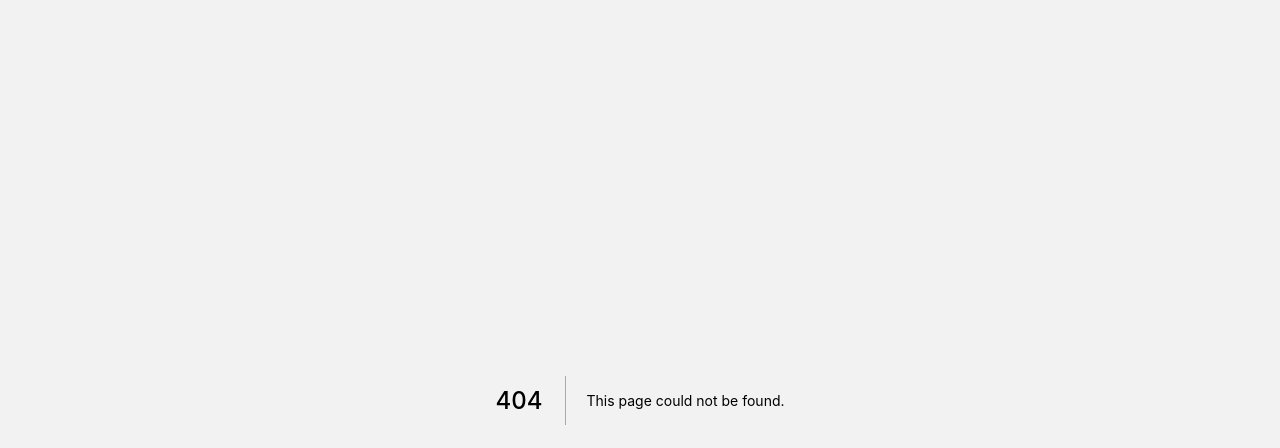
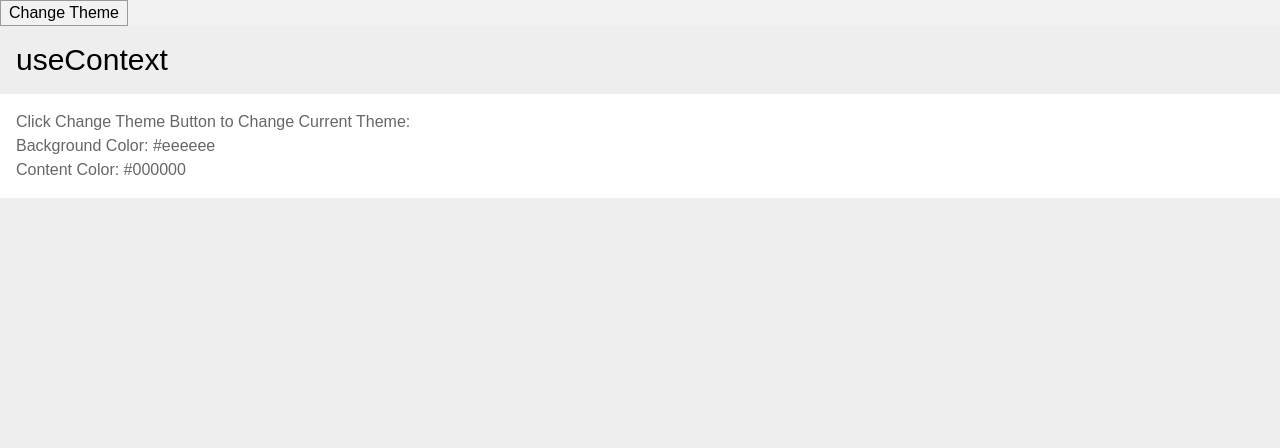
Before and after one commit to hsuanlin0202/Frontend-review, a Next.js app: page /hooks/useContext in a window 1280 px wide. Before the commit this address had no page. Shown: the top 448 px of the page. Built offline with nearby package versions, Linux system fonts and the light colour scheme.

Commit message:
useContext, useTransition

```diff
--- a/components/Layout/index.tsx
+++ b/components/Layout/index.tsx
@@ -1,3 +1,4 @@
+import { useTheme } from "hooks/useContext";
 import { ReactNode } from "react";
 
 type Props = {
@@ -5,10 +6,15 @@ type Props = {
   children: ReactNode;
 };
 const Base = ({ title, children }: Props): JSX.Element => {
+  const theme = useTheme();
+
   return (
-    <div className="py-4">
+    <div
+      className="py-4 h-screen"
+      style={{ color: theme.word, background: theme.background }}
+    >
       <h1 className="mb-4 px-4 text-3xl">{title}</h1>
-      <main className="w-full bg-white p-4">{children}</main>
+      <main className="w-full bg-white p-4 text-gray-darker">{children}</main>
     </div>
   );
 };
--- /dev/null
+++ b/hooks/useContext.tsx
@@ -0,0 +1,42 @@
+import { createContext, ReactNode, useContext, useState } from "react";
+
+const themes = {
+  light: {
+    word: "#000000",
+    background: "#eeeeee",
+  },
+  dark: {
+    word: "#ffffff",
+    background: "#222222",
+  },
+};
+
+const ThemeContext = createContext(themes.light);
+
+type ProviderProps = {
+  children: ReactNode;
+};
+
+export function ContextTheme({ children }: ProviderProps) {
+  const [currentTheme, setTheme] = useState<"light" | "dark">("light");
+
+  return (
+    <ThemeContext.Provider value={themes[currentTheme]}>
+      <div className="mb-10">
+        <button
+          type="button"
+          className="border border-gray-dark px-2"
+          onClick={() => setTheme(currentTheme === "light" ? "dark" : "light")}
+        >
+          <span>Change Theme</span>
+        </button>
+      </div>
+      {children}
+    </ThemeContext.Provider>
+  );
+}
+
+export function useTheme() {
+  const theme = useContext(ThemeContext);
+  return theme;
+}
--- a/pages/_app.tsx
+++ b/pages/_app.tsx
@@ -2,15 +2,16 @@ import React from "react";
 import Head from "next/head";
 import "../styles/globals.css";
 import getConfig from "next/config";
+import { ContextTheme } from "hooks/useContext";
 
 function MyApp({ Component, pageProps }: any) {
   return (
-    <>
+    <ContextTheme>
       <Head>
         <title>React Review</title>
       </Head>
       <Component {...pageProps} />
-    </>
+    </ContextTheme>
   );
 }
 
--- /dev/null
+++ b/pages/hooks/useContext.tsx
@@ -0,0 +1,18 @@
+import { Layout } from "components/Layout";
+import { useTheme } from "hooks/useContext";
+
+const UseContext = (): JSX.Element => {
+  const theme = useTheme();
+
+  return (
+    <Layout.Base title="useContext">
+      <>
+        <p>Click Change Theme Button to Change Current Theme:</p>
+        <p>Background Color: {theme.background}</p>
+        <p>Content Color: {theme.word}</p>
+      </>
+    </Layout.Base>
+  );
+};
+
+export default UseContext;
--- /dev/null
+++ b/pages/hooks/useTransition.tsx
@@ -0,0 +1,29 @@
+import { Layout } from "components/Layout";
+import { useId, useState, useTransition } from "react";
+
+const UseTransition = (): JSX.Element => {
+  const [isPending, startTransition] = useTransition();
+  const [count, setCount] = useState(0);
+
+  function handleClick() {
+    startTransition(() => {
+      // show pending whileo counting.
+      setCount((c) => c + 1);
+    });
+  }
+
+  return (
+    <Layout.Base title="useTransition">
+      <>
+        {isPending && <p>Pending...</p>}
+        {!isPending && (
+          <button className="bg-red-100 px-2 py-1" onClick={handleClick}>
+            {count}
+          </button>
+        )}
+      </>
+    </Layout.Base>
+  );
+};
+
+export default UseTransition;
```
Also changed, not shown: package.json (+4 -4 lines).
